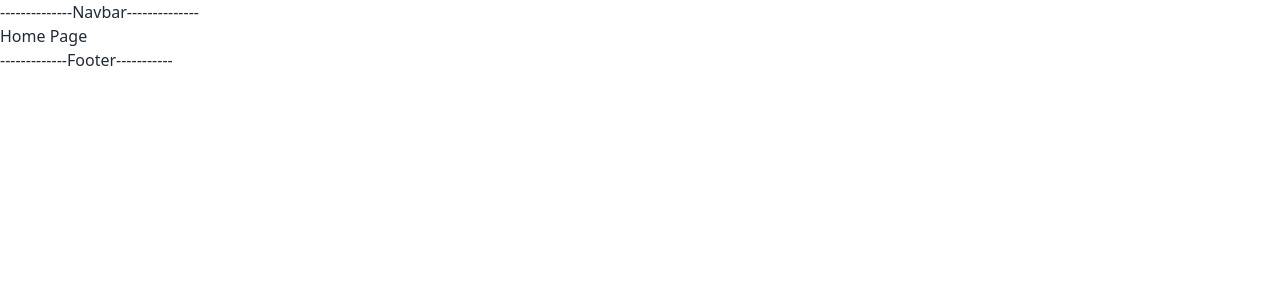
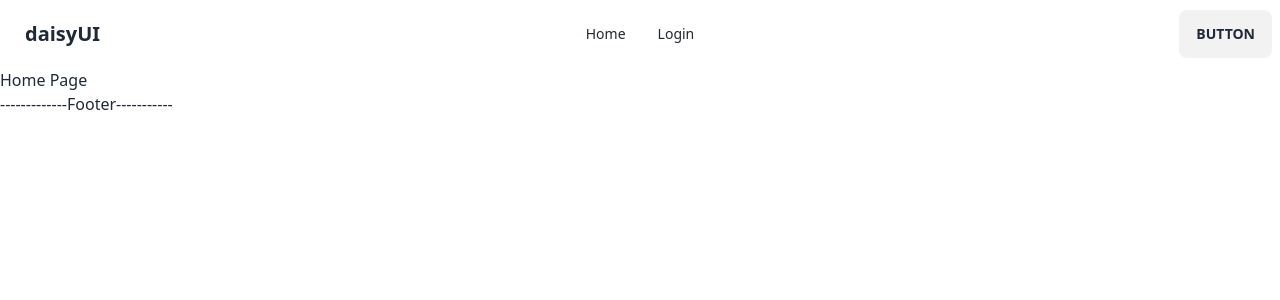
Before and after one commit to siraz015/music-school-client, a React (Vite) app: page / in a window 1280 px wide. Shown: the top 300 px of the page. Built offline with nearby package versions, Linux system fonts and the light colour scheme.

Commit message:
added navbar

```diff
--- a/src/components/Home/Navbar/Navbar.jsx
+++ b/src/components/Home/Navbar/Navbar.jsx
@@ -1,9 +1,36 @@
+import { Link } from "react-router-dom";
 
 
 const Navbar = () => {
+
+    const navItems = <>
+        <li> <Link to='/'>Home</Link> </li>
+        <li> <Link to='/login'>Login</Link> </li>
+    </>
+
     return (
         <div>
-            <h2>--------------Navbar--------------</h2>
+            <div className="navbar bg-base-100">
+                <div className="navbar-start">
+                    <div className="dropdown">
+                        <label tabIndex={0} className="btn btn-ghost lg:hidden">
+                            <svg xmlns="http://www.w3.org/2000/svg" className="h-5 w-5" fill="none" viewBox="0 0 24 24" stroke="currentColor"><path strokeLinecap="round" strokeLinejoin="round" strokeWidth="2" d="M4 6h16M4 12h8m-8 6h16" /></svg>
+                        </label>
+                        <ul tabIndex={0} className="menu menu-sm dropdown-content mt-3 p-2 shadow bg-base-100 rounded-box w-52">
+                            {navItems}
+                        </ul>
+                    </div>
+                    <a className="btn btn-ghost normal-case text-xl">daisyUI</a>
+                </div>
+                <div className="navbar-center hidden lg:flex">
+                    <ul className="menu menu-horizontal px-1">
+                        {navItems}
+                    </ul>
+                </div>
+                <div className="navbar-end">
+                    <a className="btn">Button</a>
+                </div>
+            </div>
         </div>
     );
 };
```
